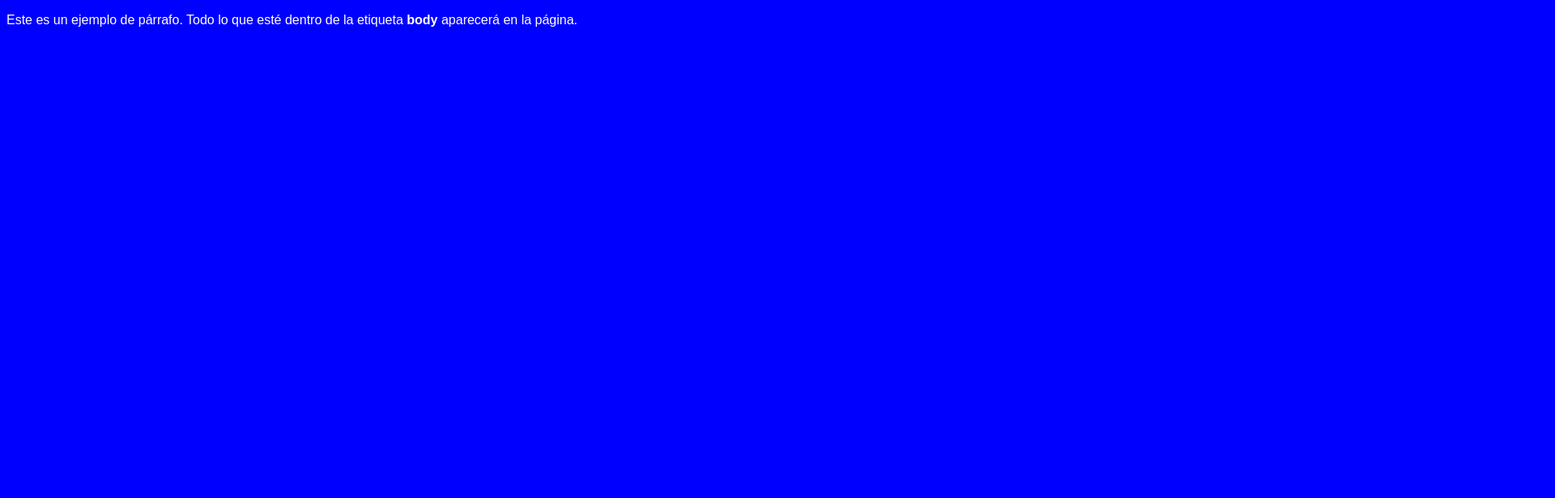
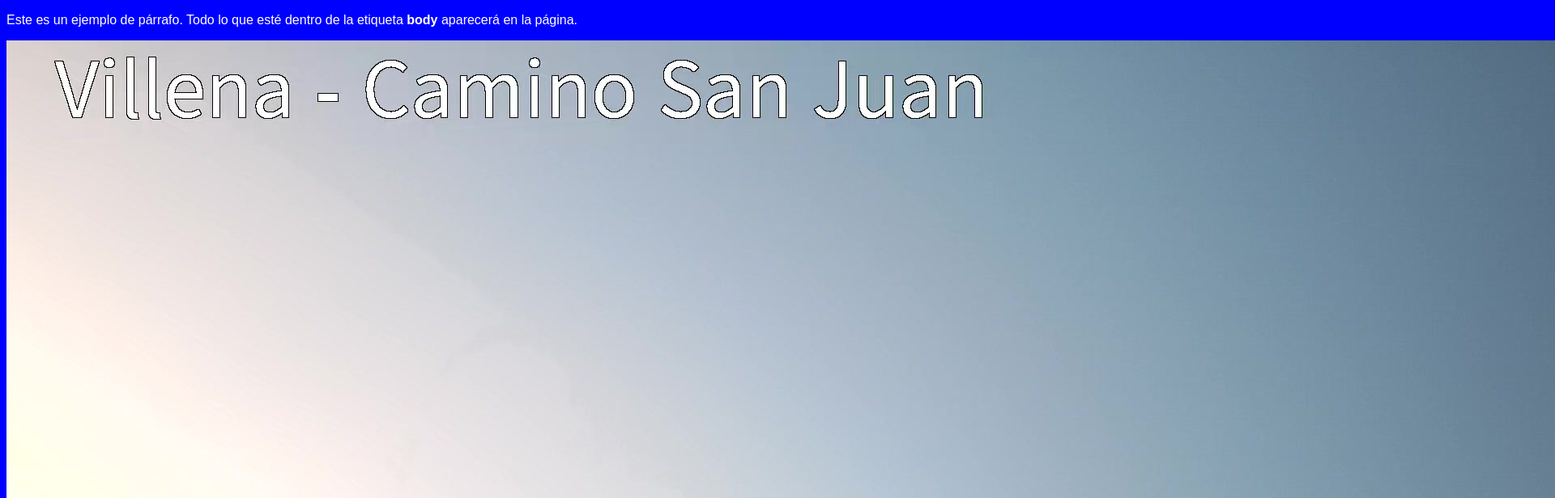
Before and after one commit to josgomrey/Exercise_Unit5_website, a plain HTML site: page index.html in a window 1280 px wide. Shown: the top 616 px of the page at 81% size, 1920 px wide, since content can reach past the window. Drawn offline with Linux system fonts and the light colour scheme.

Commit message:
Added first image

```diff
--- a/index.html
+++ b/index.html
@@ -6,6 +6,7 @@
 </head>
 <body>
     <p>Este es un ejemplo de párrafo. Todo lo que esté dentro de la etiqueta <strong>body</strong> aparecerá en la página.</p>
+    <img src="picture.jpg" alt="Image description">
 </body>
 <footer>
 </footer>
```
Also changed, not shown: picture.jpg (added).
